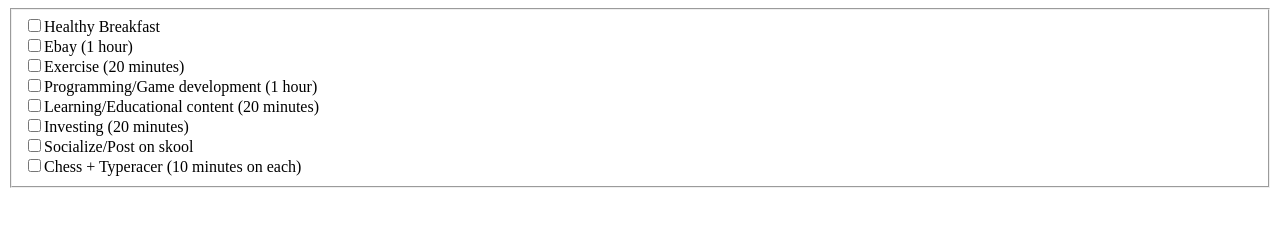
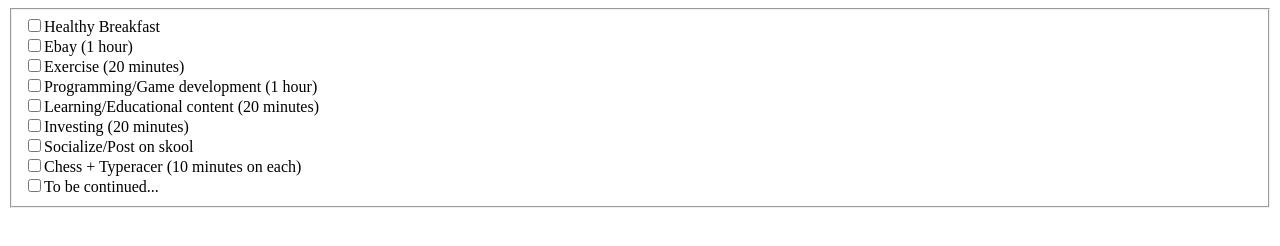
Before and after one commit to Disko21/Disko21.github.io, a plain HTML site: page index.html in a window 1280 px wide. Drawn offline with Linux system fonts and the light colour scheme.

Commit message:
Update index.html

```diff
--- a/index.html
+++ b/index.html
@@ -12,6 +12,7 @@
         <input type="checkbox" /><label>Investing (20 minutes)</label><br />
         <input type="checkbox" /><label>Socialize/Post on skool</label><br />
         <input type="checkbox" /><label>Chess + Typeracer (10 minutes on each)</label><br />
+        <input type="checkbox" /><label>To be continued...</label><br />
     </fieldset>
 </body>
 </html>
```
